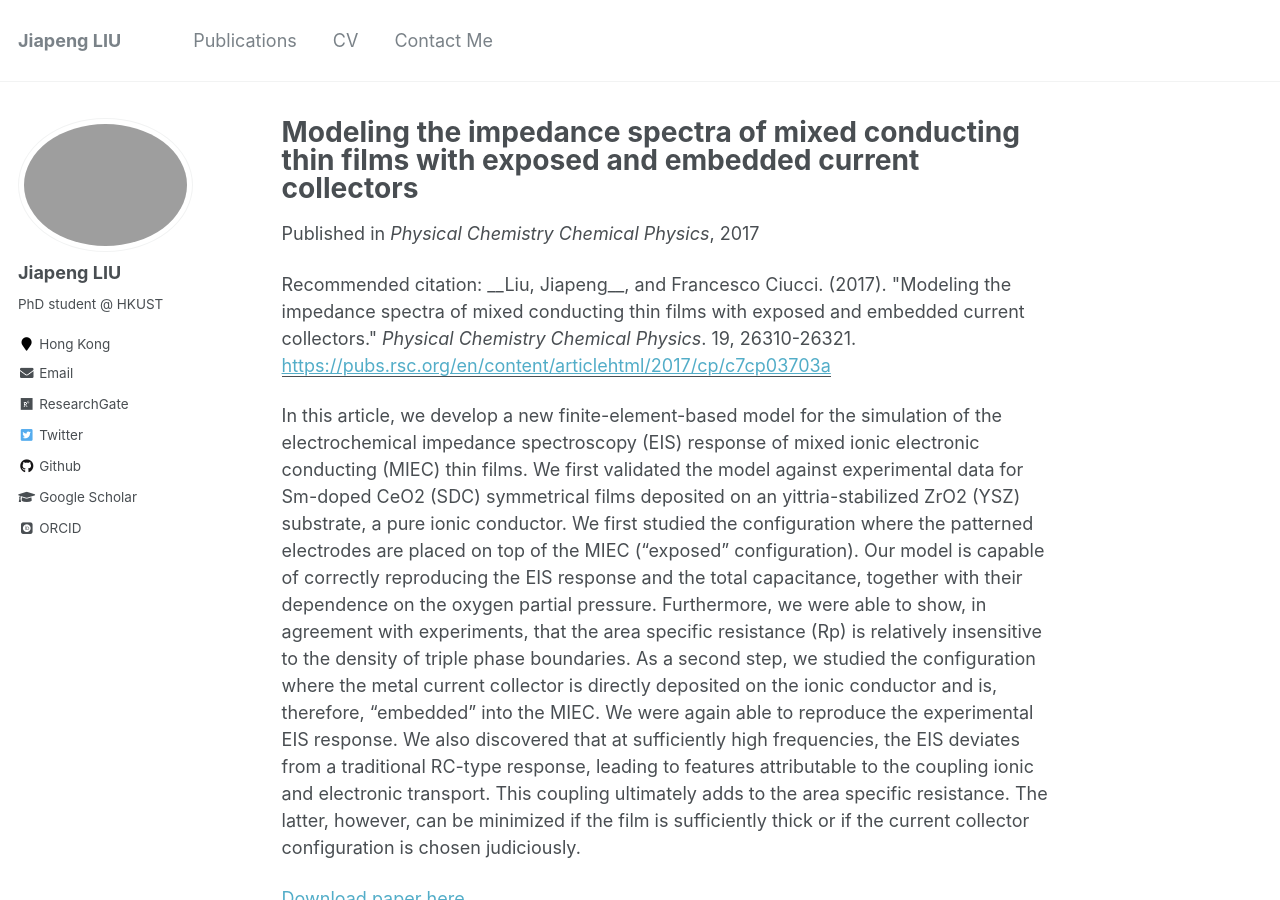
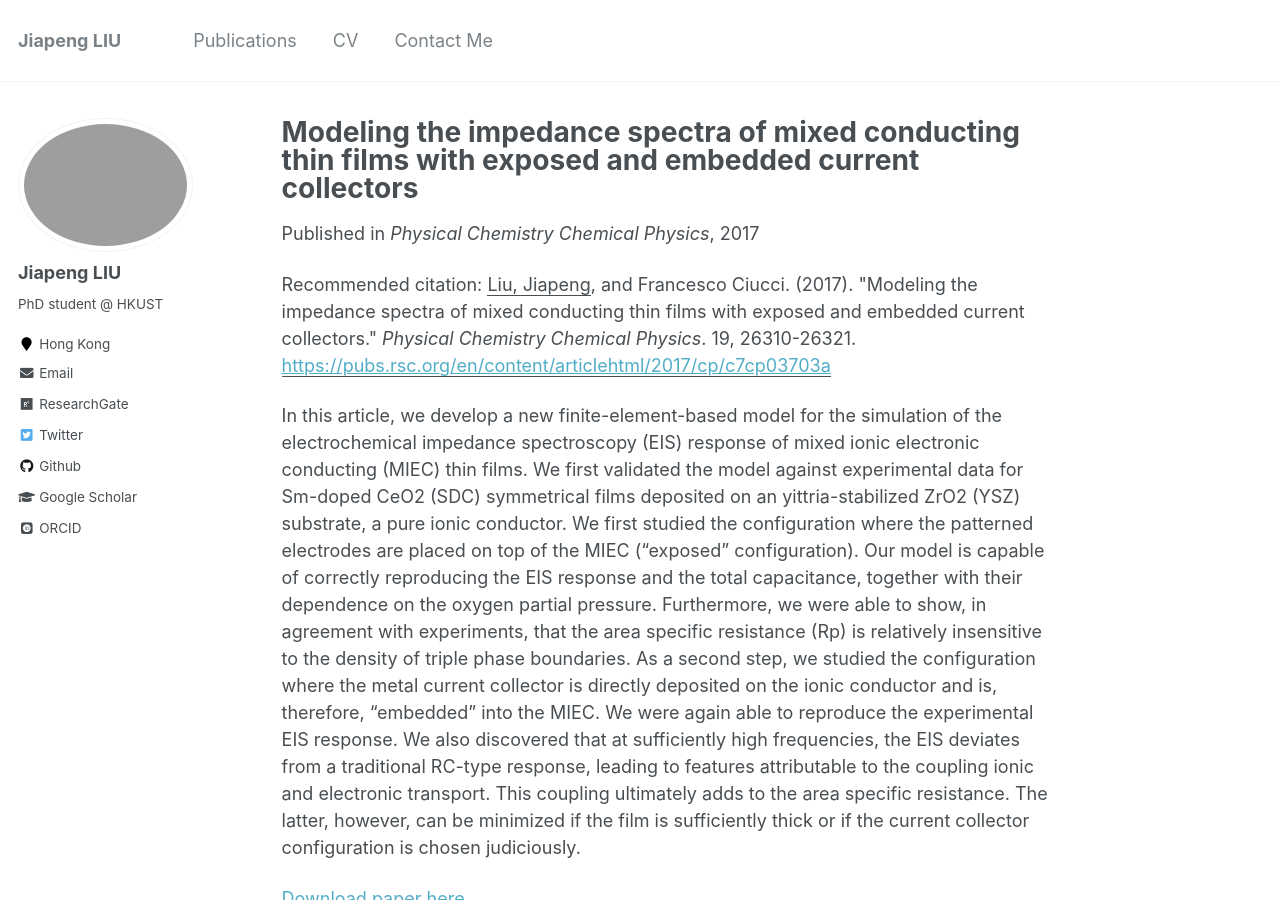
Before and after one commit to jiapeng-liu/jiapeng-liu.github.io, a Jekyll site: the page built from _publications/2017-MIEC-PCCP.md, in a window 1280 px wide and 900 px high. Built offline with Jekyll 4.4.1, drawn with Linux system fonts in a browser that asks for light colours; some web fonts are replaced.

```diff
--- a/_publications/2017-MIEC-PCCP.md
+++ b/_publications/2017-MIEC-PCCP.md
@@ -6,7 +6,7 @@ excerpt: ''
 date: 2017-09-18
 venue: 'Physical Chemistry Chemical Physics'
 paperurl: 'https://pubs.rsc.org/en/content/articlehtml/2017/cp/c7cp03703a'
-citation: '__Liu, Jiapeng__, and Francesco Ciucci. (2017). &quot;Modeling the impedance spectra of mixed conducting thin films with exposed and embedded current collectors.&quot; <i>Physical Chemistry Chemical Physics</i>. 19, 26310-26321.'
+citation: '<u>Liu, Jiapeng</u>, and Francesco Ciucci. (2017). &quot;Modeling the impedance spectra of mixed conducting thin films with exposed and embedded current collectors.&quot; <i>Physical Chemistry Chemical Physics</i>. 19, 26310-26321.'
 ---
 In this article, we develop a new finite-element-based model for the simulation of the electrochemical impedance spectroscopy (EIS) response of mixed ionic electronic conducting (MIEC) thin films. We first validated the model against experimental data for Sm-doped CeO2 (SDC) symmetrical films deposited on an yittria-stabilized ZrO2 (YSZ) substrate, a pure ionic conductor. We first studied the configuration where the patterned electrodes are placed on top of the MIEC (“exposed” configuration). Our model is capable of correctly reproducing the EIS response and the total capacitance, together with their dependence on the oxygen partial pressure. Furthermore, we were able to show, in agreement with experiments, that the area specific resistance (Rp) is relatively insensitive to the density of triple phase boundaries. As a second step, we studied the configuration where the metal current collector is directly deposited on the ionic conductor and is, therefore, “embedded” into the MIEC. We were again able to reproduce the experimental EIS response. We also discovered that at sufficiently high frequencies, the EIS deviates from a traditional RC-type response, leading to features attributable to the coupling ionic and electronic transport. This coupling ultimately adds to the area specific resistance. The latter, however, can be minimized if the film is sufficiently thick or if the current collector configuration is chosen judiciously.
 
```
